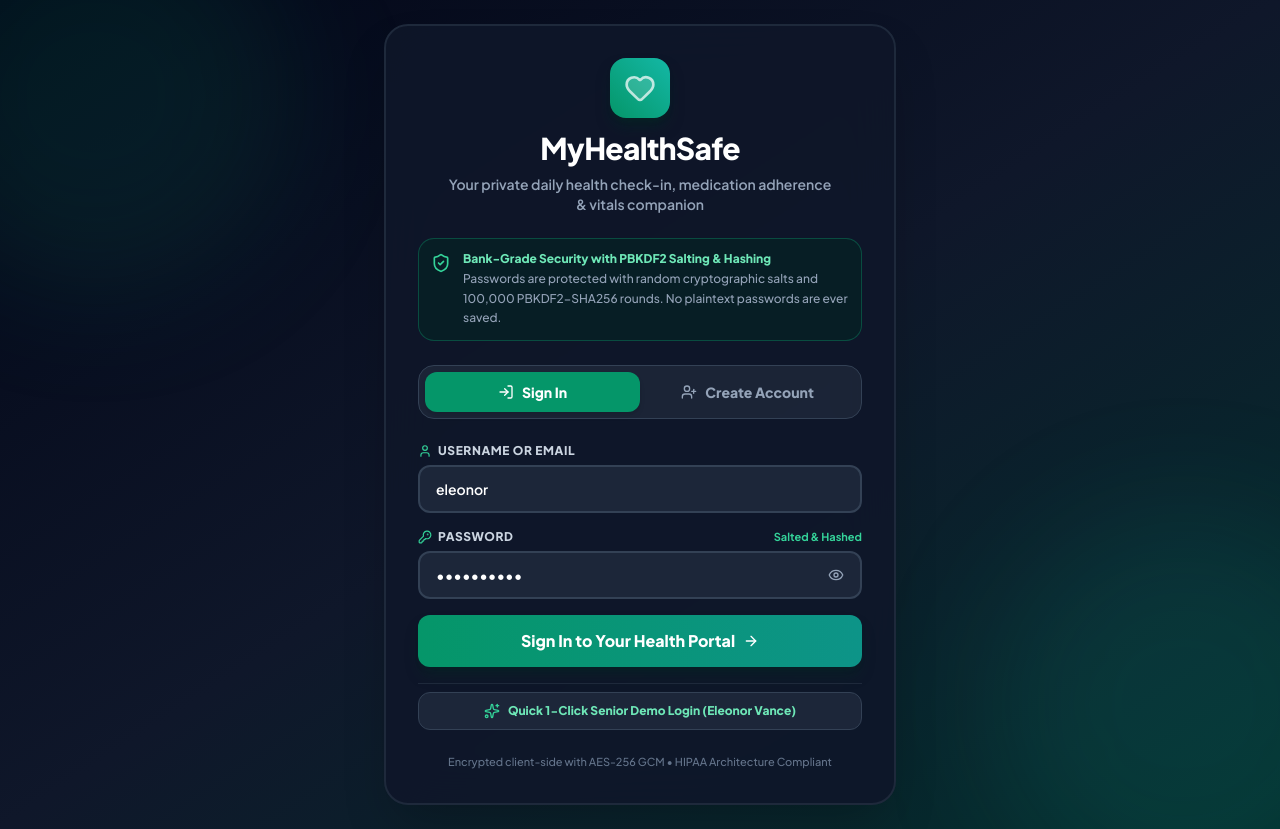
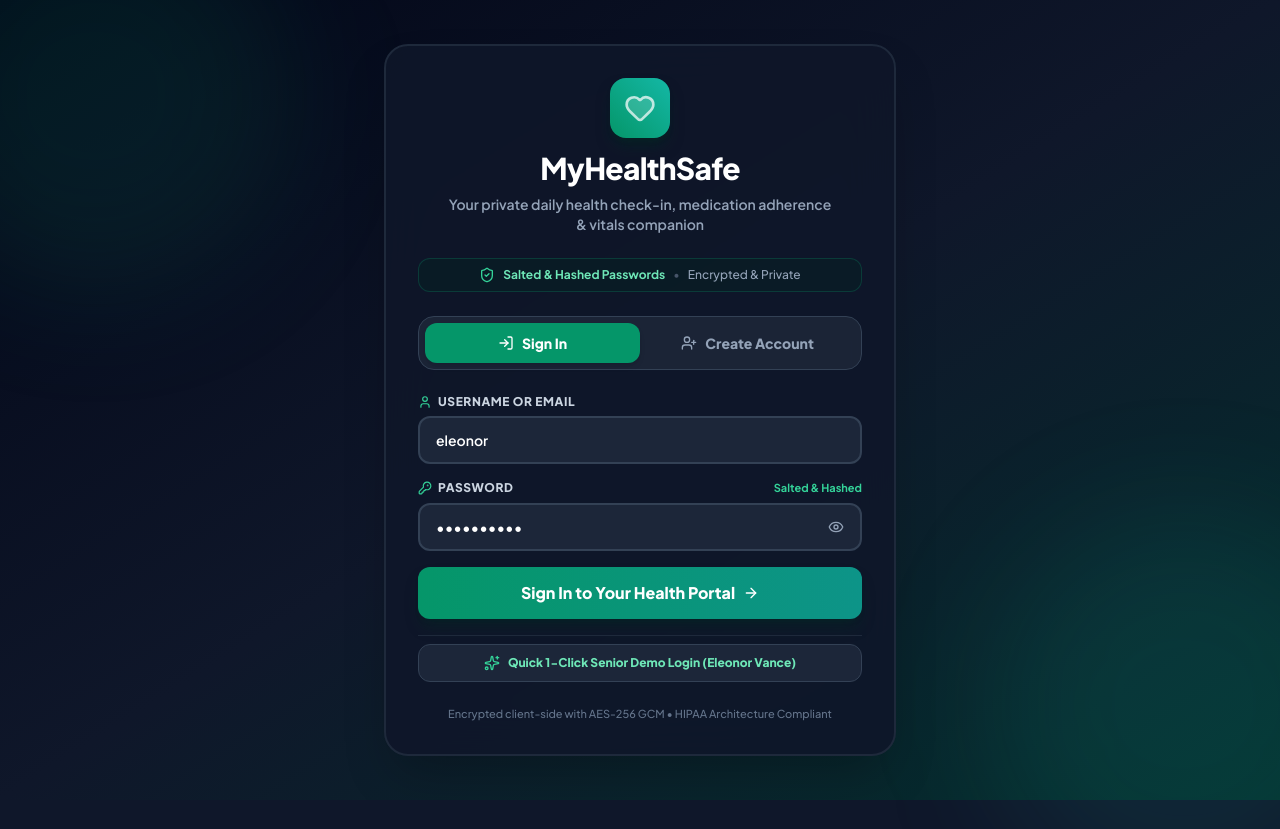
Before and after one commit to Chrisztopher-dot/Health-App, a React (Vite) app: page / in a window 1280 px wide. After the commit the page ends 800 px from the top, so only its background shows below. Built offline with nearby package versions, Linux system fonts and the light colour scheme.

Commit message:
Replace bank-grade security info with compact encryption & password badge

```diff
--- a/src/components/auth/AuthScreen.tsx
+++ b/src/components/auth/AuthScreen.tsx
@@ -148,17 +148,12 @@ export const AuthScreen: React.FC<AuthScreenProps> = ({ onAuthenticated }) => {
           </p>
         </div>
 
-        {/* Security / Cryptographic Salting & Hashing Badge */}
-        <div className="bg-emerald-950/40 border border-emerald-500/30 rounded-2xl p-3 flex items-start gap-3">
-          <ShieldCheck className="w-5 h-5 text-emerald-400 flex-shrink-0 mt-0.5" />
-          <div className="text-xs space-y-0.5">
-            <p className="font-extrabold text-emerald-300">
-              Bank-Grade Security with PBKDF2 Salting & Hashing
-            </p>
-            <p className="text-slate-400 leading-relaxed font-medium">
-              Passwords are protected with random cryptographic salts and 100,000 PBKDF2-SHA256 rounds. No plaintext passwords are ever saved.
-            </p>
-          </div>
+        {/* Compact Security & Encryption Indicator */}
+        <div className="bg-emerald-950/30 border border-emerald-500/20 rounded-xl px-3.5 py-2 flex items-center justify-center gap-2 text-xs">
+          <ShieldCheck className="w-4 h-4 text-emerald-400 flex-shrink-0" />
+          <span className="font-bold text-emerald-300">Salted & Hashed Passwords</span>
+          <span className="text-slate-600">•</span>
+          <span className="text-slate-400 font-medium">Encrypted & Private</span>
         </div>
 
         {/* Mode Selector Tabs (Sign In vs Create Account) */}
```
